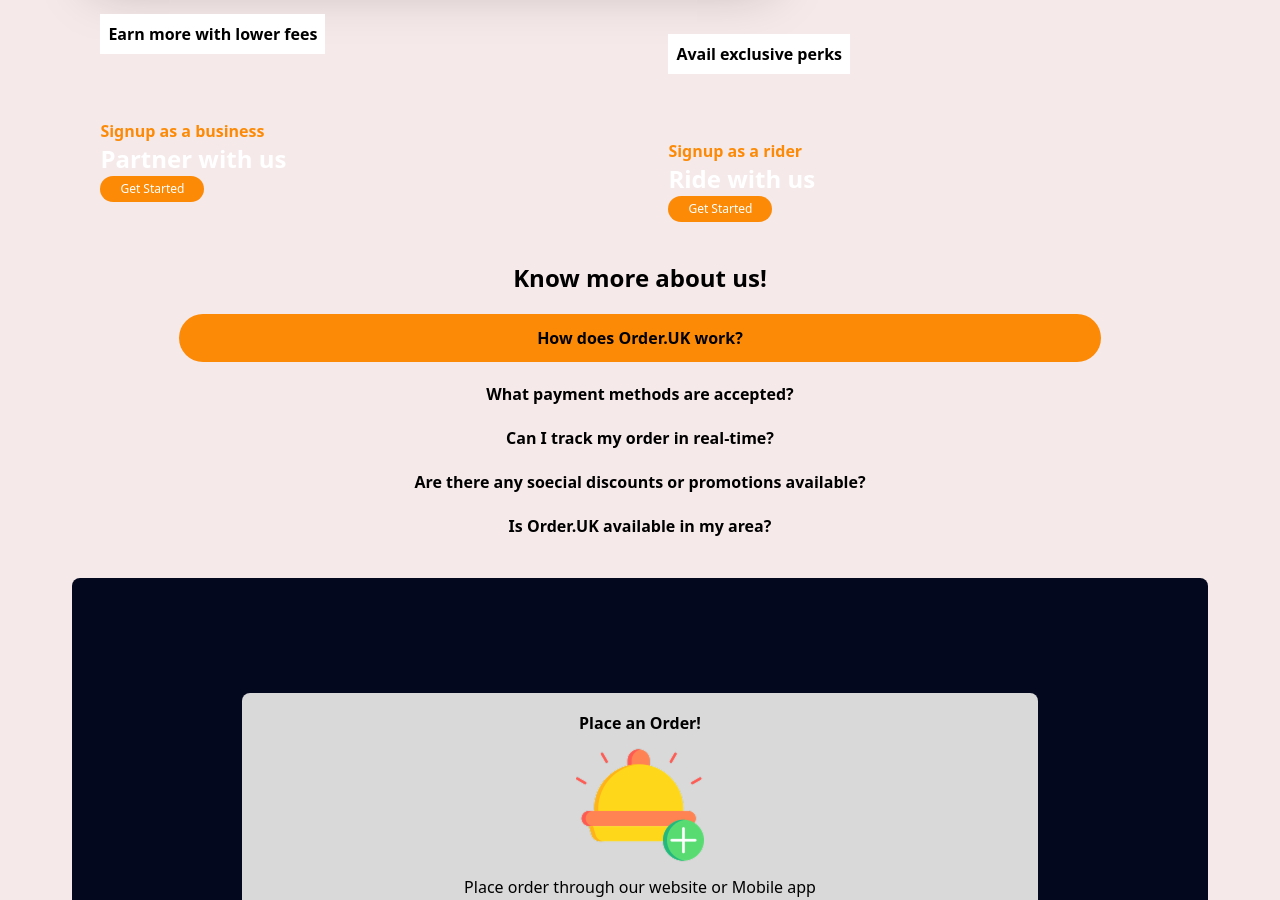
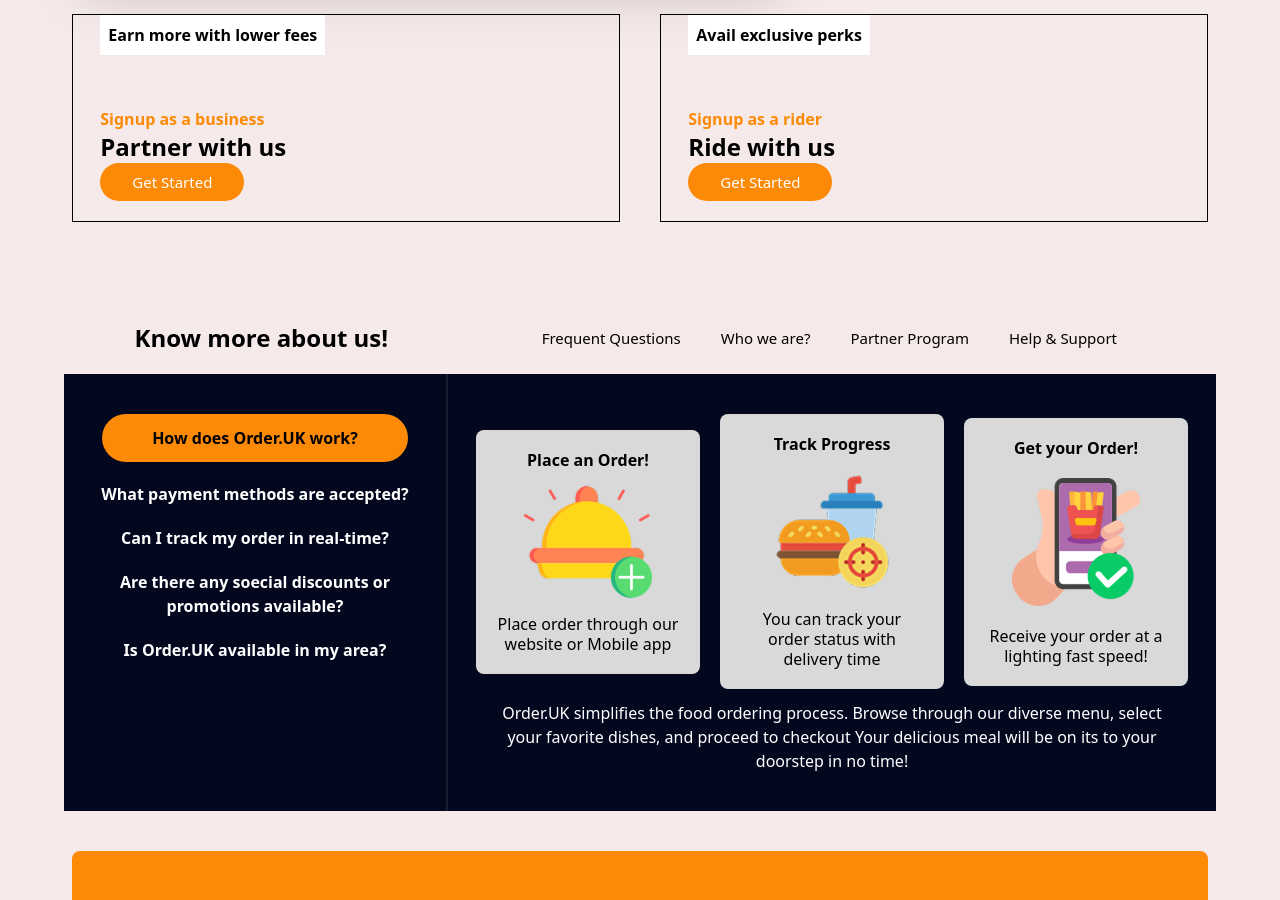
Before and after one commit to terhemeniorwua-png/food-delivery-full-website, a website: page index.html in a window 1280 px wide. Shown: the part 2140-3040 px from the top of the page. Drawn offline with Linux system fonts and the light colour scheme.

Commit message:
add padding of the text

```diff
--- a/index.html
+++ b/index.html
@@ -259,57 +259,78 @@
             </section>
             <!-- partnering section -->
              <section class="px-2">
-                <div class="pt-10 lg:grid lg:grid-cols-2">
-                  <div class="bg-2 h-52 relative">
-                        <p class="bg-white absolute p-2 top-0 left-[5%] font-black">Earn more with lower fees</p>
+                <div class="pt-10 lg:grid lg:grid-cols-2 lg:gap-10">
+                  <div class="bg-2 h-52 border relative">
+                        <p class="bg-white absolute p-2 top-0 left-[5%] scheme-light-dark font-black">Earn more with lower fees</p>
                     <div class="absolute bottom-5 left-[5%]">
                         <h2 class="text-[#FC8A06] font-bold">Signup as a business</h2>
-                        <p class="text-white font-black text-2xl">Partner with us</p>
-                        <button type="button" class="bg-[#FC8A06] text-white p-1 px-5 rounded-3xl text-[12px]">Get Started</button>
+                        <p class="font-black text-2xl">Partner with us</p>
+                        <button type="button" class="bg-[#FC8A06] text-white p-1 lg:p-2 lg:px-8 lg:text-[15px] px-5 rounded-3xl text-[12px]">Get Started</button>
                     </div>
                     </div>
-                      <div class="mt-5 bg h-52 relative">
+                      <div class="mt-5 lg:mt-0 border bg h-52 relative">
                         <p class="bg-white absolute p-2 top-0 left-[5%] font-black">Avail exclusive perks</p>
                     <div class="absolute bottom-5 left-[5%]">
                         <h2 class="text-[#FC8A06] font-bold">Signup as a rider</h2>
-                        <p class="text-white font-black text-2xl">Ride with us</p>
-                        <button type="button" class="bg-[#FC8A06] text-white p-1 px-5 rounded-3xl text-[12px]">Get Started</button>
+                        <p class=" font-black text-2xl">Ride with us</p>
+                        <button type="button" class="bg-[#FC8A06] text-white p-1 lg:p-2 lg:px-8 lg:text-[15px] px-5 rounded-3xl text-[12px]">Get Started</button>
                     </div>
                     </div>
                 </div>
-                <p class="text-2xl text-center py-5 font-black"><b>Know more about us!</b></p>
+                <div class="grid grid-cols-3 justify-between items-center pt-20">
+                  <p class="text-2xl text-center py-5 font-black"><b>Know more about us!</b></p>
+                  <ul class="col-span-2 list-none flex justify-center items-center gap-10 max-md:hidden">
+                    <li class="text-[15px]"><a href="#" class="focus">Frequent Questions</a></li>
+                    <li class="text-[15px]"><a href="#" class="focus">Who we are?</a></li>
+                    <li class="text-[15px]"><a href="#" class="focus">Partner Program</a></li>
+                    <li class="text-[15px]"><a href="#" class="focus">Help & Support</a></li>
+                  </ul>
+
+                </div>
              </section>
              <!-- How to apply -->
               <section>
-                <div class="text-center font-black space-y-5">
+                <div class="text-center font-black space-y-5 md:hidden">
                     <h2 class="bg-[#FC8A06] p-3 px-5 rounded-3xl w-[80%] m-auto">How does Order.UK work?</h2>
                     <p class="pt-5">What payment methods are accepted?</p>
                     <p>Can I track my order in real-time?</p>
                     <p class="w-[80%] m-auto">Are there any soecial discounts or promotions available?</p>
                     <p class="pt-5">Is Order.UK available in my area?</p>
                 </div>
-                <div class="bg-[#03081F] flex flex-col gap-5 rounded-lg mx-2 mt-10 py-[10%]">
-                    <div class="bg-[#D9D9D9] text-center w-[70%] m-auto leading-5 rounded-lg p-5">
+                <div class="bg-[#03081F] md:lg:grid md:lg:grid-cols-3">
+                     <div class="text-center font-black space-y-5 lg:border-0 lg:border-r-2 lg:border-[#7b78782f] lg:pt-10 md-hidden">
+                    <h2 class="bg-[#FC8A06] p-3 px-5 rounded-3xl w-[80%] m-auto">How does Order.UK work?</h2>
+                    <p class="pt-5 text-white">What payment methods are accepted?</p>
+                    <p class="text-white">Can I track my order in real-time?</p>
+                    <p class="w-[80%] text-white m-auto">Are there any soecial discounts or promotions available?</p>
+                    <p class="pt-5 text-white">Is Order.UK available in my area?</p>
+                </div>
+                <div class="lg:col-span-2 lg:pb-[5%] lg:px-5">
+                <div class=" flex flex-col gap-5 rounded-lg lg:grid lg:grid-cols-3 mx-2 mt-10 py-[10%] text-black lg:py-[0%]">
+                    <div class="bg-[#D9D9D9] text-center w-[70%] md:w-auto m-auto leading-5 rounded-lg p-5">
                         <h2 class="font-black">Place an Order!</h2>
                         <img src="assets/images/order-food 1.png" alt="" class="m-auto py-2">
                         <p>Place order through our website or Mobile app</p>
                     </div>
-                     <div class="bg-[#D9D9D9] text-center w-[70%] m-auto leading-5 rounded-lg p-5">
+                     <div class="bg-[#D9D9D9]  md:w-auto text-center w-[70%] m-auto leading-5 rounded-lg p-5">
                         <h2 class="font-black">Track Progress</h2>
                         <img src="assets/images/food 1.png" alt="" class="m-auto py-5">
                         <p>You can track your order status with delivery time</p>
                     </div>
-                      <div class="bg-[#D9D9D9] text-center w-[70%] m-auto leading-5 rounded-lg p-5">
+                      <div class="bg-[#D9D9D9] text-center w-[70%]  md:w-auto m-auto leading-5 rounded-lg p-5">
                         <h2 class="font-black">Get your Order!</h2>
                         <img src="assets/images/order 1.png" alt="" class="m-auto py-5">
                         <p>Receive your order at a lighting fast speed!</p>
                     </div>
-                    <p class="text-white text-center px-4">
+                </div>
+                    <p class="text-white text-center px-4 lg:pt-3
+                     md:w-auto">
                         Order.UK simplifies the food ordering process. Browse through our diverse menu, select your favorite dishes, and proceed to checkout Your delicious meal will be on its to your doorstep in no time!
                     </p>
                 </div>
+                </div>
                 <!-- registration part -->
-                <div class="bg-[#FC8A06] flex flex-col items-center gap-5 rounded-lg mx-2 mt-10 py-[10%] text-center text-white">
+                <div class="bg-[#FC8A06] flex flex-col lg:flex-row lg:justify-center items-center gap-5 rounded-lg mx-2 mt-10 py-[10%] lg:py-[5%] text-center text-white">
                     <div>
                         <p class="text-5xl">546+</p>
                         <h5 class="font-black text-xl">Registered Rider</h5>
--- a/src/input.css
+++ b/src/input.css
@@ -36,3 +36,10 @@
 .bg-2{
     background: linear-gradient(rgb(0,0,0,0.5), rgb(0,0,0,0.5), url(../assets/images/Rectangle-11-8.png));
 }
+.focus:focus{
+    border-width: 1px;
+    border-color: rgb(255, 72, 0);
+    padding: 10px 20px;
+    border-radius: 34px;
+    font-weight: 900;
+}
```
Also changed, not shown: src/output.css.
